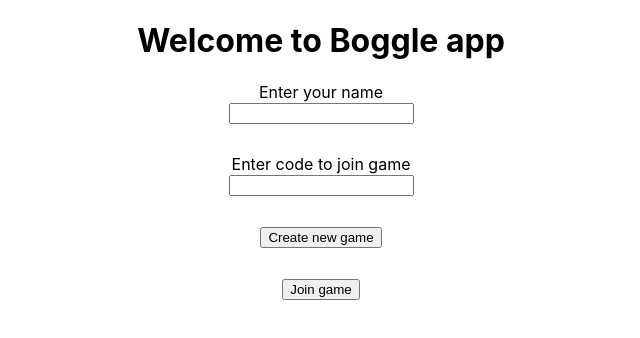
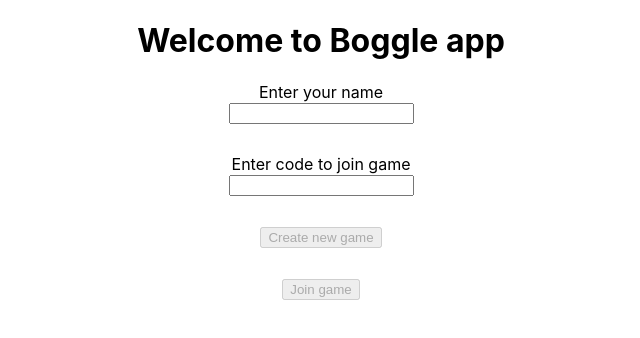
Before and after one commit to StevenWonder/boggle-front, a React (Create React App) app: page / in a window 1280 px wide. Shown: the top 338 px of the page, without its empty margins (319-959 px from the left). Built offline with nearby package versions, Linux system fonts and the light colour scheme.

Commit message:
Call createSession and getSession

```diff
--- a/package.json
+++ b/package.json
@@ -8,6 +8,7 @@
     "@testing-library/user-event": "^13.5.0",
     "@types/react": "^17.0.38",
     "@types/react-dom": "^17.0.11",
+    "axios": "^0.24.0",
     "react": "^17.0.2",
     "react-dom": "^17.0.2",
     "react-scripts": "5.0.0",
--- a/src/App.tsx
+++ b/src/App.tsx
@@ -8,16 +8,18 @@ type Mode = 'LOGIN' | 'GAME'
 
 function App() {
   const [mode, setMode] = useState<Mode>('LOGIN')
+  const [sessionId, setSessionId] = useState('')
   return (
     <div className="App">
       {mode === 'LOGIN' ? (
         <Login
-          onClick={() => {
+          onSuccess={(id: string) => {
+            setSessionId(id)
             setMode('GAME')
           }}
         />
       ) : (
-        <Game />
+        <Game sessionId={sessionId}/>
       )}
     </div>
   );
--- a/src/components/Login.tsx
+++ b/src/components/Login.tsx
@@ -1,38 +1,86 @@
 import * as React from "react"
+import { useState } from 'react'
+import axios from 'axios'
 import { LabelFormElement } from "./LabelFormElement"
 
 interface Props {
-    onClick: () => void
+    onSuccess: (id: string) => void
 }
 
 const PADDING = 30
 
 export const Login = (props: Props) => {
-    const { onClick } = props
+    const { onSuccess } = props
+    const [name, setName] = useState('')
+    const [sessionId, setSessionId] = useState('')
+    const [failure, setFailure] = useState('')
+
+    const createGame = async () => {
+        try {
+            const result = await axios.post('/sessions', undefined)
+            setFailure('')
+            onSuccess(result.data.sessionId)
+        } catch (e) {
+            setFailure('Error creating game')
+        }
+    }
+
+    const joinGame = async () => {
+        try {
+            await axios.get(`/sessions/${sessionId}`, undefined)
+            setFailure('')
+            onSuccess(sessionId)
+        } catch (e) {
+            setFailure('Session not found. Try again')
+        }
+    }
+
     return (
         <div>
-            <h1>
-                Welcome to Boggle app
-            </h1>
+            <h1> Welcome to Boggle app</h1>
+
+            {failure !== '' && <h2 style={{ color: 'red' }}>{failure}</h2>}
 
             <div style={{ paddingBottom: PADDING }}>
                 <LabelFormElement labelText="Enter your name">
-                    <input />
+                    <input
+                        onChange={(e) => {
+                            const value = e.target.value
+                            setName(value)
+                        }}
+                    />
                 </LabelFormElement>
             </div>
 
             <div style={{ paddingBottom: PADDING }}>
                 <LabelFormElement labelText="Enter code to join game">
-                    <input />
+                    <input
+                        onChange={(e) => {
+                            const value = e.target.value
+                            setSessionId(value)
+                        }}
+                    />
                 </LabelFormElement>
             </div>
 
             <div style={{ paddingBottom: PADDING }}>
-                <button title="Create new game" onClick={onClick}>Create new game</button>
+                <button
+                    title="Create new game"
+                    onClick={createGame}
+                    disabled={name === ''}
+                >
+                    Create new game
+                </button>
             </div>
 
             <div style={{ paddingBottom: PADDING }}>
-                <button title="Join game" onClick={onClick}>Join game</button>
+                <button
+                    title="Join game"
+                    onClick={joinGame}
+                    disabled={name === '' || sessionId.length !== 5}
+                >
+                    Join game
+                </button>
             </div>
         </div>
     )
```
Also changed, not shown: 1 other file (tests, documents, lock files or other folders).
